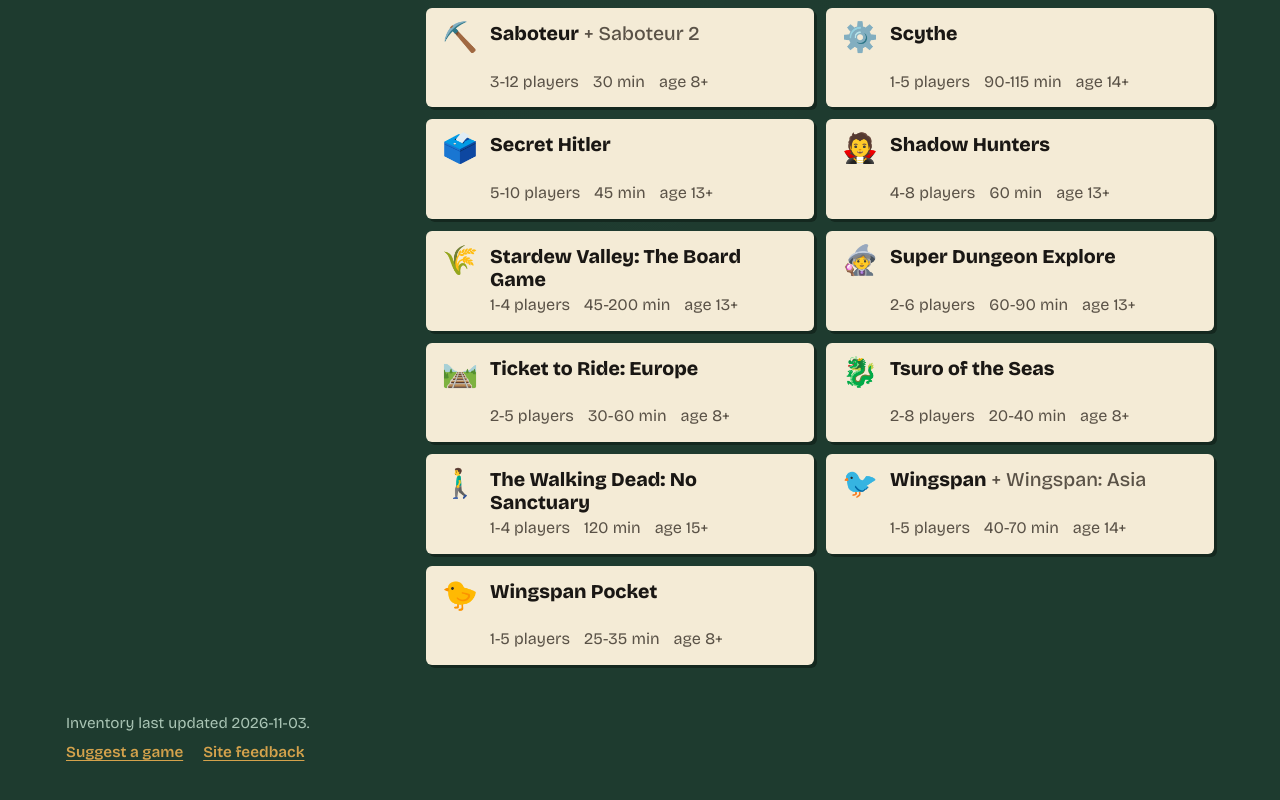
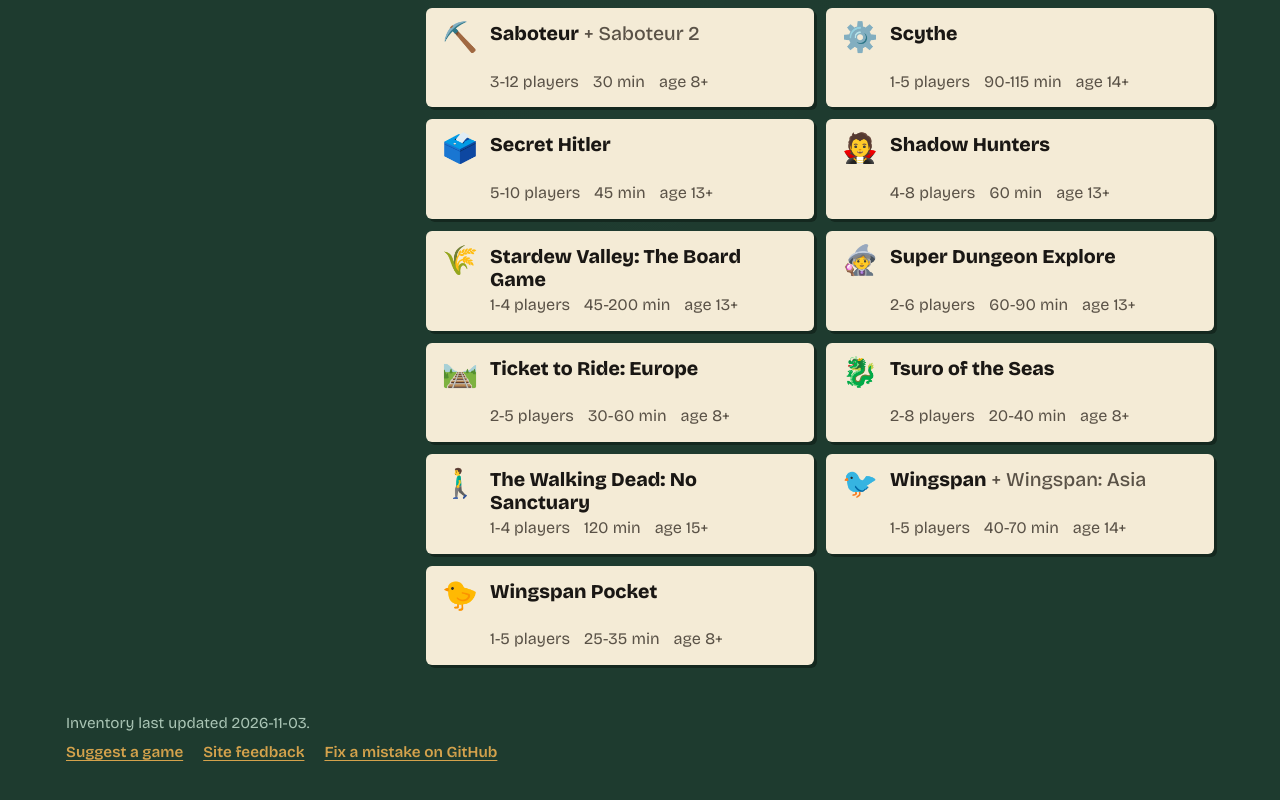
Before and after one commit to nbogie/guild-of-gaming-inventory, a React (Vite) app: page / in a window 1280 px wide. Shown: the part 1819-2619 px from the top of the page. Built offline with nearby package versions, Linux system fonts and the light colour scheme.

Commit message:
link to data in the source github repo

```diff
--- a/src/links.ts
+++ b/src/links.ts
@@ -2,5 +2,5 @@
 export const LINKS = {
   suggestAGame: 'https://forms.gle/jNqqUEuSWfva3DZo8' as string | null,
   siteFeedback: 'https://forms.gle/29sHWb2wCN3kWQZt7' as string | null,
-  editOnGitHub: null as string | null,
+  editOnGitHub: 'https://github.com/nbogie/guild-of-gaming-inventory/blob/main/data/games.json' as string | null,
 }
```
